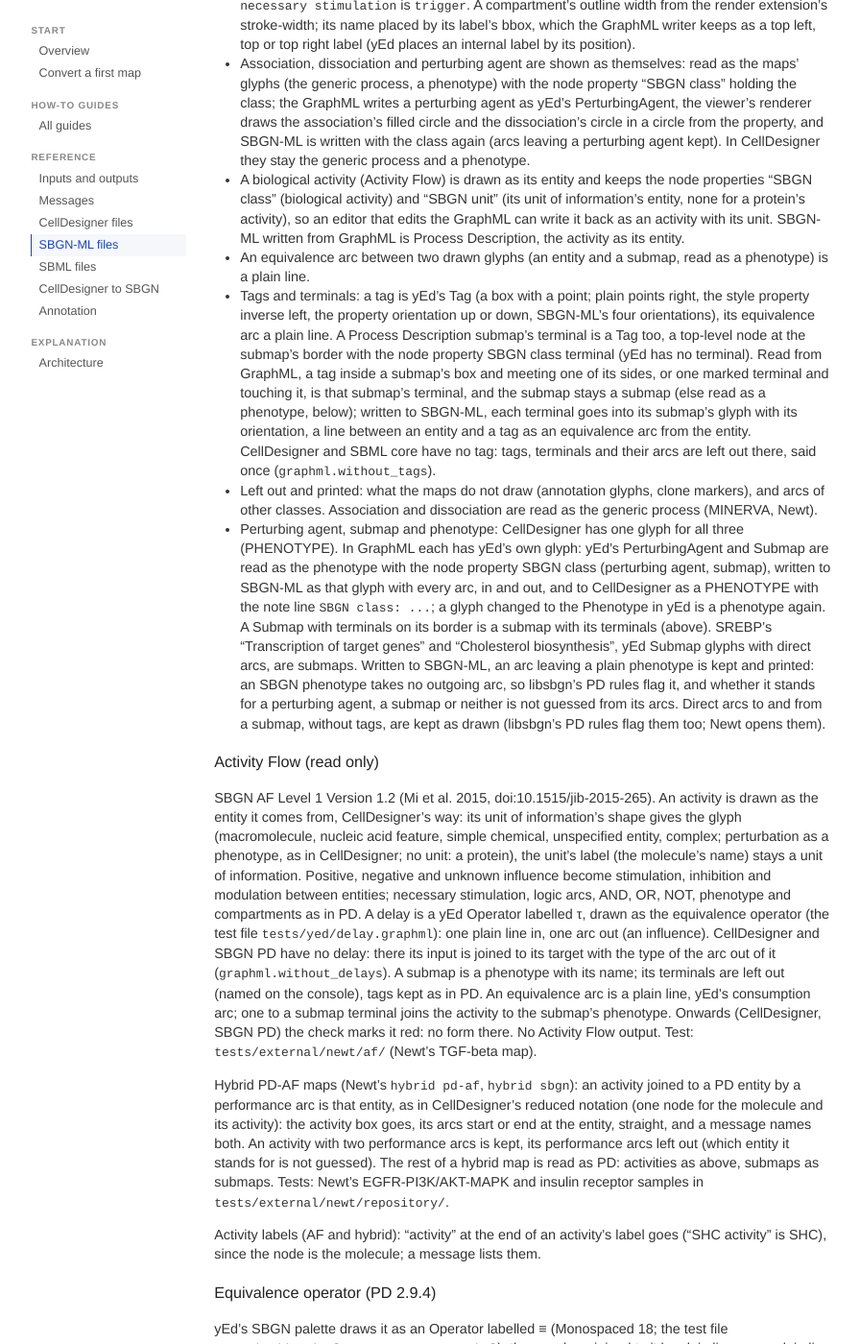
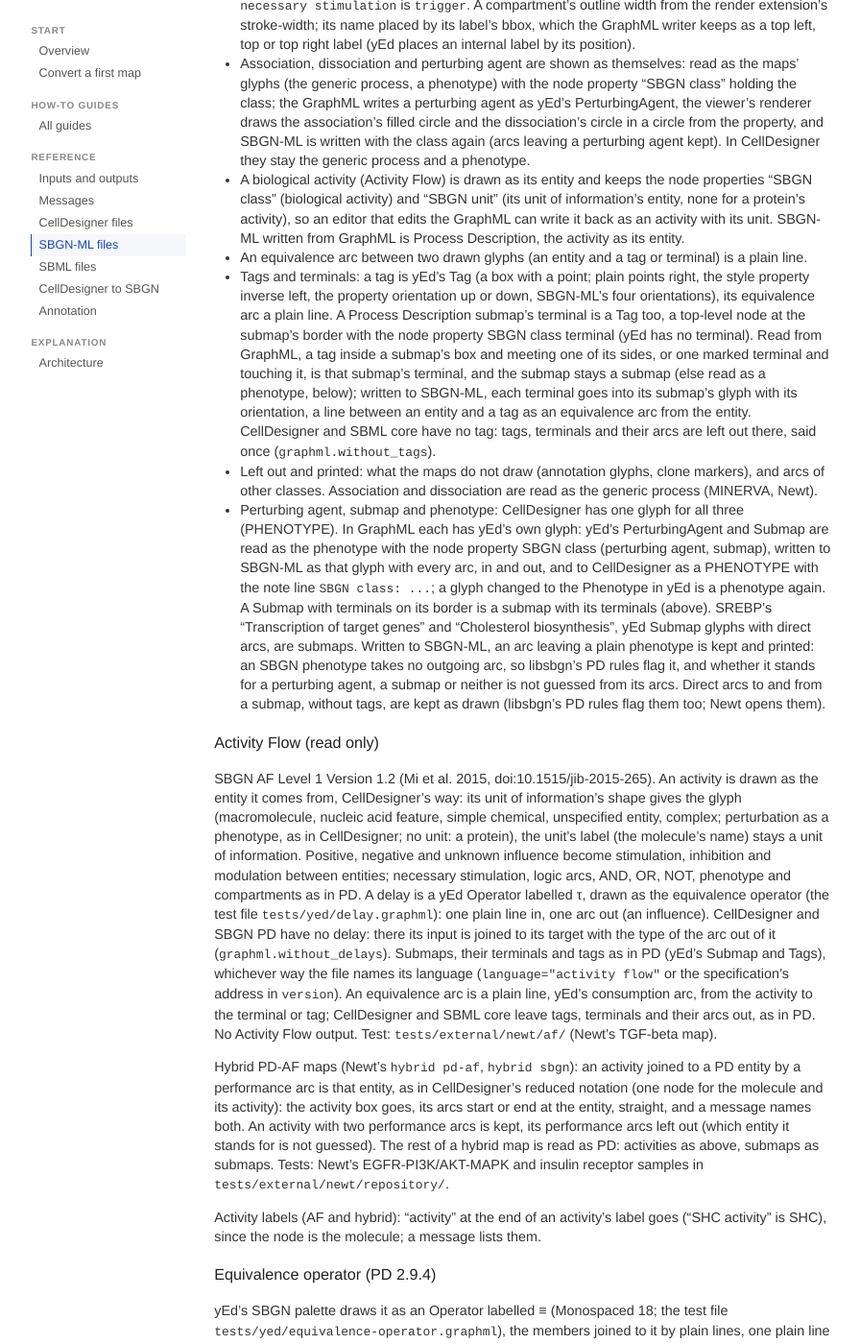
Before and after one commit to map-converter/map-converter.github.io, a Jekyll site: the page built from pages/converter-docs/sbgnml.md, in a window 1280 px wide and 1400 px high, scrolled down 2853 px. Shown: the whole window at 96% size, without its empty margins (190-1086 px from the left). Built offline with Jekyll 4.4.1, drawn with Linux system fonts in a browser that asks for light colours.

Commit message:
SBGN-ML reader: Activity Flow submaps keep their terminals

```diff
--- a/pages/converter-docs/sbgnml.md
+++ b/pages/converter-docs/sbgnml.md
@@ -139,7 +139,7 @@ then write it. Examples: the converter's own SBGN-ML of every test map, and file
   (biological activity) and "SBGN unit" (its unit of information's entity, none for a protein's activity), so an
   editor that edits the GraphML can write it back as an activity with its unit. SBGN-ML written from
   GraphML is Process Description, the activity as its entity.
-- An equivalence arc between two drawn glyphs (an entity and a submap, read as a phenotype) is a plain line.
+- An equivalence arc between two drawn glyphs (an entity and a tag or terminal) is a plain line.
 - Tags and terminals: a tag is yEd's Tag (a box with a point; plain points right, the style property inverse left,
   the property orientation up or down, SBGN-ML's four orientations), its equivalence arc a plain line. A Process
   Description submap's terminal is a Tag too, a top-level node at the submap's border with the node property SBGN class
@@ -170,9 +170,10 @@ become stimulation, inhibition and modulation between entities; necessary stimul
 AND, OR, NOT, phenotype and compartments as in PD. A delay is a yEd Operator labelled τ, drawn as the
 equivalence operator (the test file `tests/yed/delay.graphml`): one plain line in, one arc out (an
 influence). CellDesigner and SBGN PD have no delay: there its input is joined to its target with the type of
-the arc out of it (`graphml.without_delays`). A submap is a phenotype with its name; its
-terminals are left out (named on the console), tags kept as in PD. An equivalence arc is a plain line, yEd's
-consumption arc; one to a submap terminal joins the activity to the submap's phenotype. Onwards (CellDesigner, SBGN PD) the check marks it red: no form there.
+the arc out of it (`graphml.without_delays`). Submaps, their terminals and tags as in PD
+(yEd's Submap and Tags), whichever way the file names its language (`language="activity flow"` or the
+specification's address in `version`). An equivalence arc is a plain line, yEd's consumption arc, from the
+activity to the terminal or tag; CellDesigner and SBML core leave tags, terminals and their arcs out, as in PD.
 No Activity Flow output. Test: `tests/external/newt/af/` (Newt's TGF-beta map).
 
 Hybrid PD-AF maps (Newt's `hybrid pd-af`, `hybrid sbgn`): an activity joined to a
```
Also changed, not shown: 2 other files.
